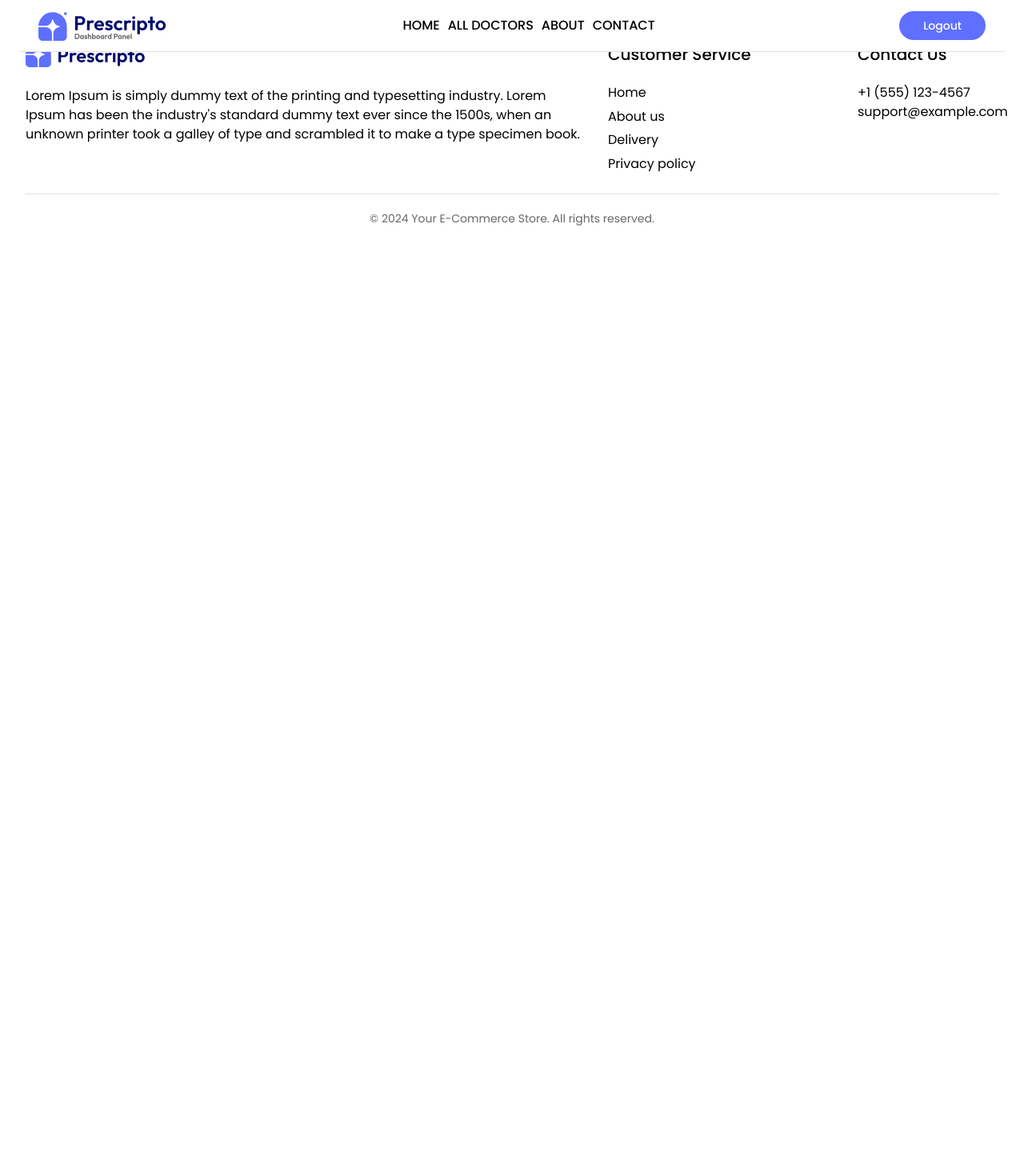
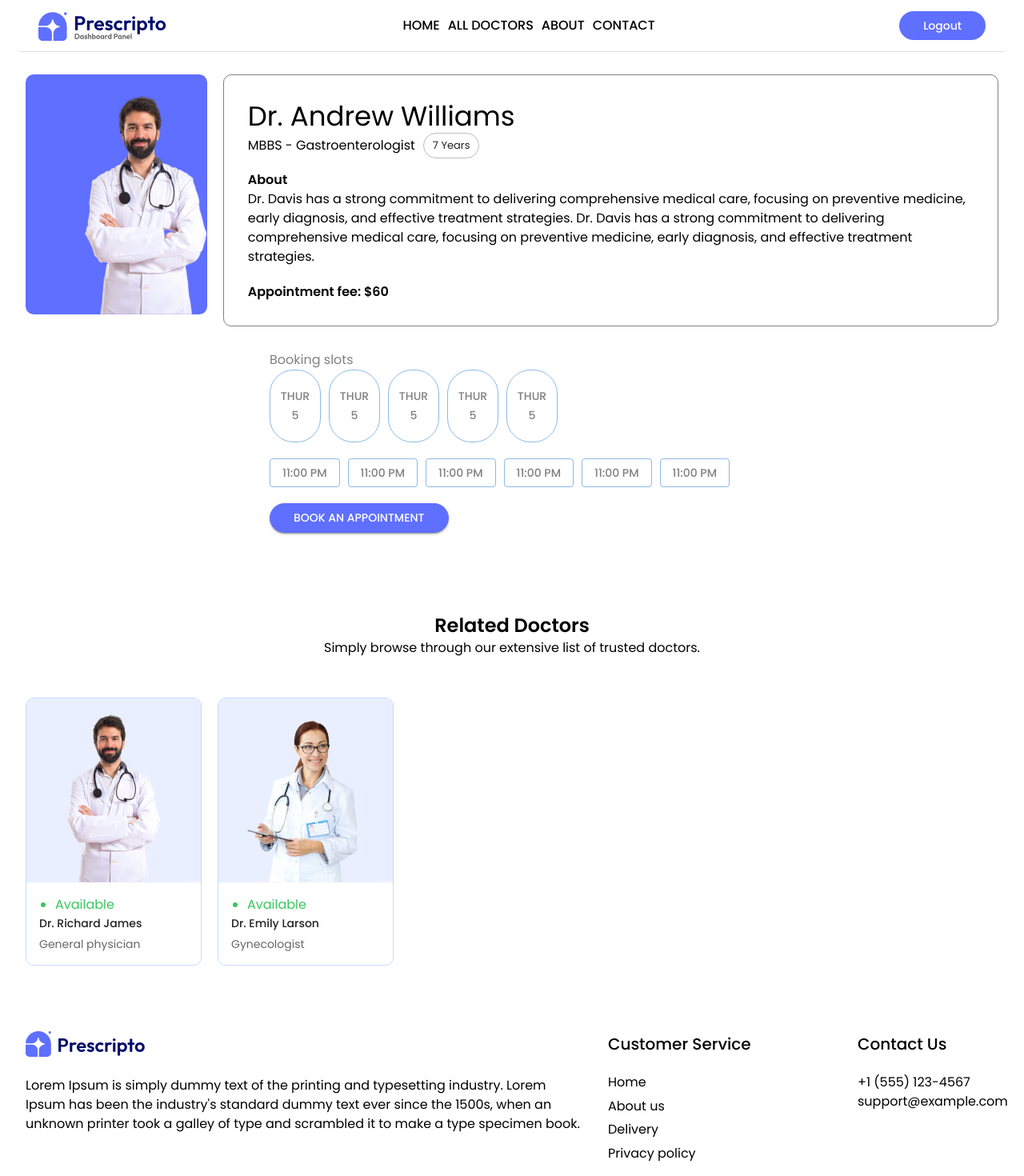
Before and after one commit to 628501/Prescripto, a React (Create React App) app in the folder client/: page /appointment in a window 1280 px wide. Shown: the top 1470 px of the page at 80% size. Before the commit the page ends 800 px from the top, so only its background shows below. Built offline with nearby package versions, Linux system fonts and the light colour scheme.

Commit message:
Appointment page

```diff
--- a/client/src/App.tsx
+++ b/client/src/App.tsx
@@ -7,6 +7,7 @@ import Contact from './pages/Contact';
 import Navbar from './components/Navbar';
 import Footer from './components/Footer';
 import './App.css'
+import Appointement from './pages/Appointment';
 const theme = createTheme({
   typography: {
     fontFamily:"'Poppins', 'Franklin Gothic Medium', 'Arial Narrow'",
@@ -18,14 +19,11 @@ const App = () => {
     <ThemeProvider theme={theme}>
       <Navbar />
       <Routes>
-        <Route path='home' index element={<Home />}/>
-        <Route path='all-doctors' element={<AllDoctors />}/>
-        <Route path='about' element={<About />}/>
-        <Route path='contact' element={<Contact />}/>
-        <Route path='/home' element={<Home />}/>
+        <Route path='/' element={<Home />}/>
         <Route path='/all-doctors' element={<AllDoctors />}/>
         <Route path='/about' element={<About />}/>
         <Route path='/contact' element={<Contact />}/>
+        <Route path='/appointment' element={<Appointement />}/>
       </Routes>
       <Footer />
     </ThemeProvider>
--- a/client/src/components/Navbar.tsx
+++ b/client/src/components/Navbar.tsx
@@ -9,7 +9,7 @@ import { Container } from "@mui/material";
 import { Link, useLocation } from "react-router-dom";
 
 const menuItems = [
-  { label: "HOME", path: "/home" },
+  { label: "HOME", path: "/" },
   { label: "ALL DOCTORS", path: "/all-doctors" },
   { label: "ABOUT", path: "/about" },
   { label: "CONTACT", path: "/contact" },
--- a/client/src/pages/About.tsx
+++ b/client/src/pages/About.tsx
@@ -1,49 +1,99 @@
-import { Box, Container, Typography } from "@mui/material"
-import { assets } from "../assets/assets_frontend/assets"
-const title = [{
+import { Box, Container, Typography } from "@mui/material";
+import { assets } from "../assets/assets_frontend/assets";
+const title = [
+  {
     head: "EFFICIENCY:",
-  body:"Streamlined appointment scheduling that fits into your busy lifestyle."
+    body: "Streamlined appointment scheduling that fits into your busy lifestyle.",
   },
   {
     head: "CONVENIENCE: ",
-  body:"Access to a network of trusted healthcare professionals in your area."
+    body: "Access to a network of trusted healthcare professionals in your area.",
   },
   {
     head: "PERSONALIZATION:",
-  body:"Tailored recommendations and reminders to help you stay on top of your health."
-}]
+    body: "Tailored recommendations and reminders to help you stay on top of your health.",
+  },
+];
 const About = () => {
   return (
-    <Container maxWidth="xl" sx={{marginTop:"100px"}}>
-      <Typography variant="h4" sx={{textAlign:"center" , fontWeight:"500" , color:"gray"}}>ABOUT <span style={{color:"black"}}>US</span></Typography>
-      <Box sx={{display:"flex", marginTop:"50px"}}>
-        <Box ><img src={assets.about_image} alt="" style={{width:"400px" , textAlign:"center"}} /></Box>
-        <Box sx={{display:"flex", flexDirection:"column", gap:"20px" , justifyContent:"center" , width:"870px" , marginLeft:"50px"}}>
-          <Typography variant="body2">Welcome to Prescripto, your trusted partner in managing your healthcare needs conveniently and efficiently. At Prescripto, we understand the challenges individuals face when it comes to scheduling doctor appointments and managing their health records.</Typography>
-          <Typography variant="body2">Prescripto is committed to excellence in healthcare technology. We continuously strive to enhance our platform, integrating the latest advancements to improve user experience and deliver superior service. Whether you're booking your first appointment or managing ongoing care, Prescripto is here to support you every step of the way.</Typography>
-          <Typography variant="body2" sx={{fontWeight:"600"}}>Our Vision</Typography>
-          <Typography variant="body2">Our vision at Prescripto is to create a seamless healthcare experience for every user. We aim to bridge the gap between patients and healthcare providers, making it easier for you to access the care you need, when you need it.</Typography>
+    <Container maxWidth="xl" sx={{ marginTop: "100px" }}>
+      <Typography
+        variant="h5"
+        sx={{ textAlign: "center", fontWeight: "500", color: "gray" }}
+      >
+        ABOUT <span style={{ color: "black" }}>US</span>
+      </Typography>
+      <Box sx={{ display: "flex", marginTop: "50px" }}>
+        <Box>
+          <img
+            src={assets.about_image}
+            alt=""
+            style={{ width: "400px", textAlign: "center" }}
+          />
+        </Box>
+        <Box
+          sx={{
+            display: "flex",
+            flexDirection: "column",
+            gap: "20px",
+            justifyContent: "center",
+            width: "870px",
+            marginLeft: "50px",
+          }}
+        >
+          <Typography variant="body2">
+            Welcome to Prescripto, your trusted partner in managing your
+            healthcare needs conveniently and efficiently. At Prescripto, we
+            understand the challenges individuals face when it comes to
+            scheduling doctor appointments and managing their health records.
+          </Typography>
+          <Typography variant="body2">
+            Prescripto is committed to excellence in healthcare technology. We
+            continuously strive to enhance our platform, integrating the latest
+            advancements to improve user experience and deliver superior
+            service. Whether you're booking your first appointment or managing
+            ongoing care, Prescripto is here to support you every step of the
+            way.
+          </Typography>
+          <Typography variant="body2" sx={{ fontWeight: "600" }}>
+            Our Vision
+          </Typography>
+          <Typography variant="body2">
+            Our vision at Prescripto is to create a seamless healthcare
+            experience for every user. We aim to bridge the gap between patients
+            and healthcare providers, making it easier for you to access the
+            care you need, when you need it.
+          </Typography>
         </Box>
       </Box>
-      <Typography variant="h6" sx={{marginTop:"40px" , marginBottom:"15px"}}>WHY CHOOSE US</Typography>
-      <Box sx={{display:"flex"}}>
-        {
-            title.map((typo,index)=>
-            <Box key={index} sx={{padding:"70px", border:"1px solid #D3D3D3" , rowGap:"10px" ,
-              transition:"0.4s ease",
-              ":hover":{
-              background:"#5F6FFF",
-              color:"white"
-            }}}>
-            <Typography sx={{fontWeight:"600", color:"GrayText"}}>{typo.head}</Typography>
-            <Typography sx={{color:"GrayText"}}>{typo.body}</Typography>
+      <Typography variant="h6" sx={{ marginTop: "40px", marginBottom: "15px" }}>
+        WHY CHOOSE US
+      </Typography>
+      <Box sx={{ display: "flex" }}>
+        {title.map((typo, index) => (
+          <Box
+            key={index}
+            sx={{
+              padding: "70px",
+              border: "1px solid #D3D3D3",
+              rowGap: "10px",
+              color: "GrayText",
+              transition: "0.4s ease",
+              ":hover": {
+                background: "#5F6FFF",
+                color: "white",
+              },
+            }}
+          >
+            <Typography sx={{ fontWeight: "600"}}>
+              {typo.head}
+            </Typography>
+            <Typography>{typo.body}</Typography>
           </Box>
-
-            )
-        }
+        ))}
       </Box>
     </Container>
-  )
-}
+  );
+};
 
-export default About
+export default About;
--- /dev/null
+++ b/client/src/pages/Appointment.tsx
@@ -0,0 +1,67 @@
+import { Box, Button, Chip, Container, Typography } from "@mui/material"
+import { assets, doctors } from "../assets/assets_frontend/assets"
+import DoctorCard from "../components/DoctorCard"
+
+const Appointement = () => {
+  return (
+    <Container maxWidth="xl">
+    <Box sx={{display:"flex", }}>
+        <Box sx={{background:"#5F6FFF" , width:"300px", height:"300px" , marginTop:"85px" , borderRadius:"10px" , position:"relative"}}><img src={assets.doc1} alt="" style={{width:"300px" , position:"absolute" , bottom:"0" }} /></Box>
+        <Box sx={{border:"1px solid gray", width:"1200px"  , marginLeft:"20px", marginTop:"85px" , borderRadius:"10px" , padding:"30px"}}>
+          <Typography variant="h4" sx={{fontWeight:"700px"}}>Dr. Andrew Williams</Typography>
+          <Box sx={{display:"flex" , alignItems:"center"  ,marginBottom:"15px"}}>
+          <Typography >MBBS - Gastroenterologist </Typography>
+          <Chip label="7 Years" variant="outlined" sx={{marginLeft:"10px"}}/>
+          </Box>
+          <Typography sx={{fontWeight:"600"}}>About</Typography>
+          <Typography sx={{marginBottom:"20px"}}>Dr. Davis has a strong commitment to delivering comprehensive medical care, focusing on preventive medicine, early diagnosis, and effective treatment strategies. Dr. Davis has a strong commitment to delivering comprehensive medical care, focusing on preventive medicine, early diagnosis, and effective treatment strategies.</Typography>
+          <Typography sx={{fontWeight:"600" , marginTop:"15px"}} >Appointment fee: $60</Typography>
+        </Box>
+    </Box>
+    <Box sx={{display:"flex", flexDirection:"column" , alignItems:"flex-end" ,width:"890px" , marginTop:"30px"}}>
+      <Box sx={{color:"gray"}} >
+        <Typography >Booking slots</Typography>
+        <Box sx={{marginBottom:"20px"}}>
+        <Button variant="outlined" sx={{width:"50px" , padding:"20px" , borderRadius:"30px" , marginRight:"10px" ,color:"gray"}}>Thur 5</Button>
+        <Button variant="outlined" sx={{width:"50px" , padding:"20px" , borderRadius:"30px" , marginRight:"10px",color:"gray"}}>Thur 5</Button>
+        <Button variant="outlined" sx={{width:"50px" , padding:"20px" , borderRadius:"30px" , marginRight:"10px",color:"gray"}}>Thur 5</Button>
+        <Button variant="outlined" sx={{width:"50px" , padding:"20px" , borderRadius:"30px" , marginRight:"10px",color:"gray"}}>Thur 5</Button>
+        <Button variant="outlined" sx={{width:"50px" , padding:"20px" , borderRadius:"30px" , marginRight:"10px",color:"gray"}}>Thur 5</Button>
+        </Box>
+        <Box >
+        <Button variant="outlined" sx={{marginRight:"10px",color:"gray"}}>11:00 pm</Button>
+        <Button variant="outlined" sx={{marginRight:"10px",color:"gray"}}>11:00 pm</Button>
+        <Button variant="outlined" sx={{marginRight:"10px",color:"gray"}}>11:00 pm</Button>
+        <Button variant="outlined" sx={{marginRight:"10px",color:"gray"}}>11:00 pm</Button>
+        <Button variant="outlined" sx={{marginRight:"10px",color:"gray"}}>11:00 pm</Button>
+        <Button variant="outlined" sx={{marginRight:"10px",color:"gray"}}>11:00 pm</Button>
+        </Box>
+        <Button variant="contained" sx={{marginRight:"10px" , marginTop:"20px" , background:"#5F6FFF", borderRadius:"30px" , paddingX:"30px"}}>Book An Appointment</Button>
+      </Box>
+    </Box>
+        <Box sx={{textAlign:"center" , marginTop:"100px"}}>
+          <Typography variant="h5" sx={{fontWeight:"600"}}>Related Doctors</Typography>
+          <Typography>Simply browse through our extensive list of trusted doctors.</Typography>
+        </Box>
+        <Box
+        sx={{
+          display: 'flex',
+          flexWrap: 'wrap',
+          justifyContent: 'flex-start',
+          gap: '20px',
+          marginTop:"50px",
+          marginBottom:"50px"
+        }}
+      >
+        {/* Map over doctors array and pass each doctor to DoctorCard */}
+        {doctors.slice(0, 2).map((doctor) => (
+          <Box key={doctor._id} sx={{ width: '220px' }}>  {/* Set the width of each item */}
+            <DoctorCard doctor={doctor} />  {/* Pass doctor data as props */}
+          </Box>
+        ))}
+      </Box>
+    </Container>
+  )
+}
+
+export default Appointement
--- a/client/src/pages/Contact.tsx
+++ b/client/src/pages/Contact.tsx
@@ -8,7 +8,7 @@ const Contact = () => {
         <Box sx={{ marginTop: "130px" }}>
           <Typography
             variant="h5"
-            sx={{ color: "#707070", textAlign: "center" }}
+            sx={{ color: "#707070", textAlign: "center" , fontWeight:"500"}}
           >
             CONTACT{" "}
             <span style={{ color: "#374151", fontWeight: "500" }}>US</span>
```
Lines whose indentation alone changed are shown as unchanged.
